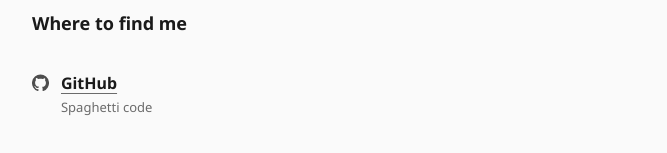
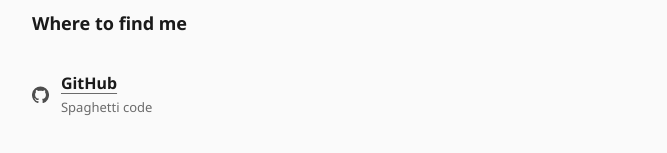
Before and after one commit to athaurian/athaurian.github.io, a Svelte app: page / in a window 1280 px wide. Shown: the part 799-952 px from the top of the page, without its empty margins (306-973 px from the left). Built offline with nearby package versions, Linux system fonts and the light colour scheme.

Commit message:
style: center social icons against whole item

```diff
--- a/src/app.css
+++ b/src/app.css
@@ -245,13 +245,13 @@ li p {
 
 .social-item {
   display: flex;
-  align-items: flex-start;
+  align-items: center;
   gap: var(--space-3);
 }
 
 .social-icon {
   display: inline-flex;
-  margin-top: var(--space-1);
+  margin-top: 0;
   color: var(--color-text-secondary);
 }
 
```
